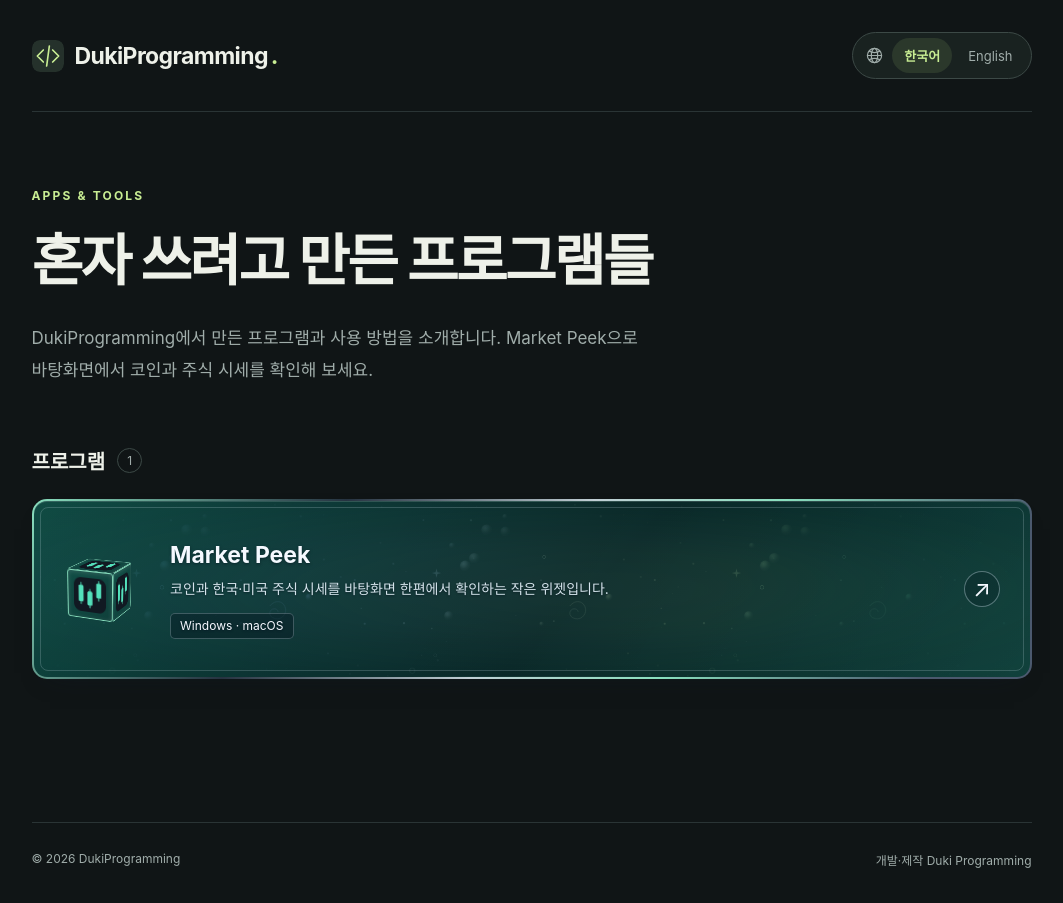
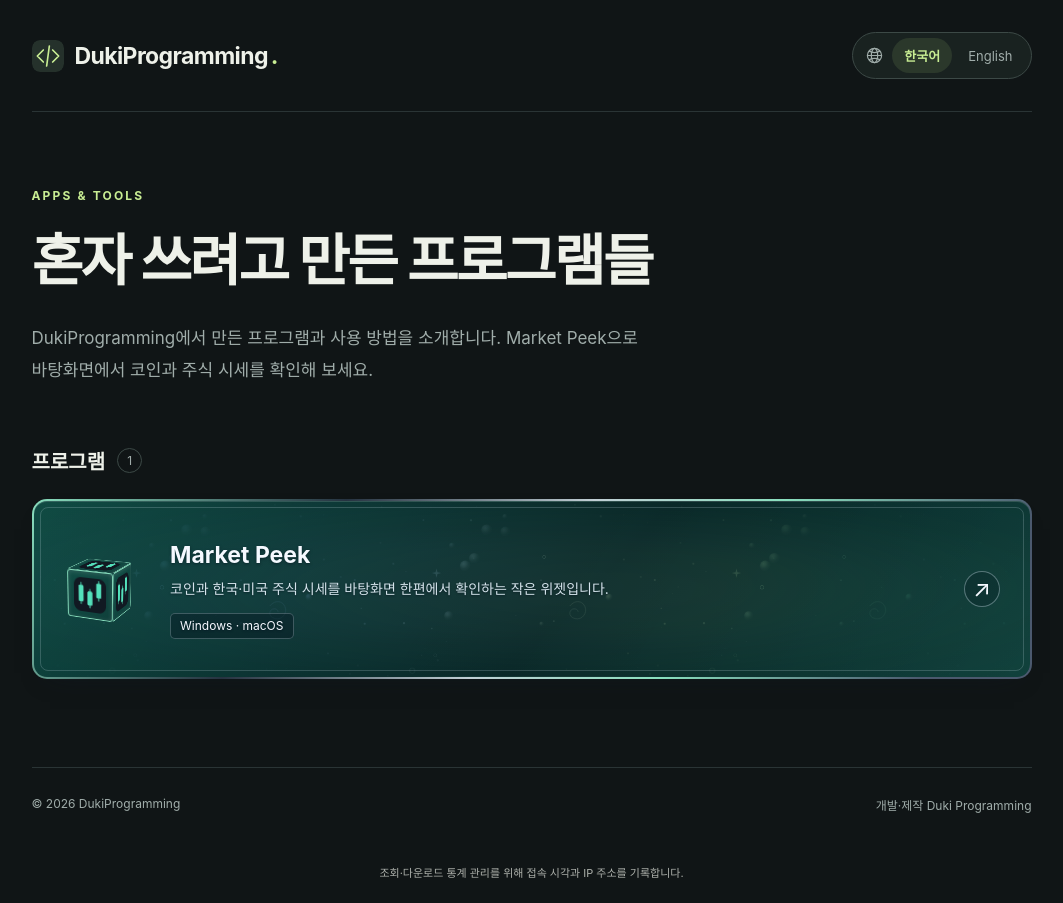
Before and after one commit to Duki-Programming/duki-programming.github.io, a Jekyll site: the page built from index.html, in a window 1280 px wide. Shown: the whole page, without its empty margins (101-1164 px from the left). Built offline with Jekyll 4.4.1, drawn with Linux system fonts in a browser that asks for light colours; some web fonts are replaced.

Commit message:
Show page view and download IP collection notice

```diff
--- a/_includes/market-peek-page.html
+++ b/_includes/market-peek-page.html
@@ -92,9 +92,6 @@
       </div>
     </div>
   </section>
-  {% if site.notifier_api_url and site.notifier_api_url != '' %}
-  <p class="download-file wrap">{% if language == 'en' %}Download link clicks record the time and IP address for private download statistics.{% else %}다운로드 링크 클릭 시 통계 관리를 위해 클릭 시각과 IP 주소를 기록합니다.{% endif %}</p>
-  {% endif %}
   <section aria-labelledby="install-title" class="install wrap" id="install">
     <div class="section-heading"><h2 id="install-title">{{ copy.install_title | escape }}</h2></div>
     <ol class="install-steps">
--- /dev/null
+++ b/_includes/notifier-privacy.html
@@ -0,0 +1,3 @@
+{% if site.notifier_api_url and site.notifier_api_url != '' %}
+<p style="max-width:1100px;margin:20px auto;padding:0 24px;font-size:11px;line-height:1.6;opacity:.7">{% if page.lang == 'en' %}Page views and download clicks record the time and IP address for private site statistics.{% else %}조회·다운로드 통계 관리를 위해 접속 시각과 IP 주소를 기록합니다.{% endif %}</p>
+{% endif %}
--- a/_layouts/catalog.html
+++ b/_layouts/catalog.html
@@ -33,5 +33,6 @@
     <span>© {{ site.time | date: '%Y' }} DukiProgramming</span>
     <span>{{ copy.creator | escape }} Duki Programming</span>
   </footer>
+  {% include notifier-privacy.html %}
 </body>
 </html>
--- a/_layouts/product.html
+++ b/_layouts/product.html
@@ -26,5 +26,6 @@
 <body>
   {% include site-ad.html %}
   {% include content-with-ads.html %}
+  {% include notifier-privacy.html %}
 </body>
 </html>
```
Also changed, not shown: README.md.
